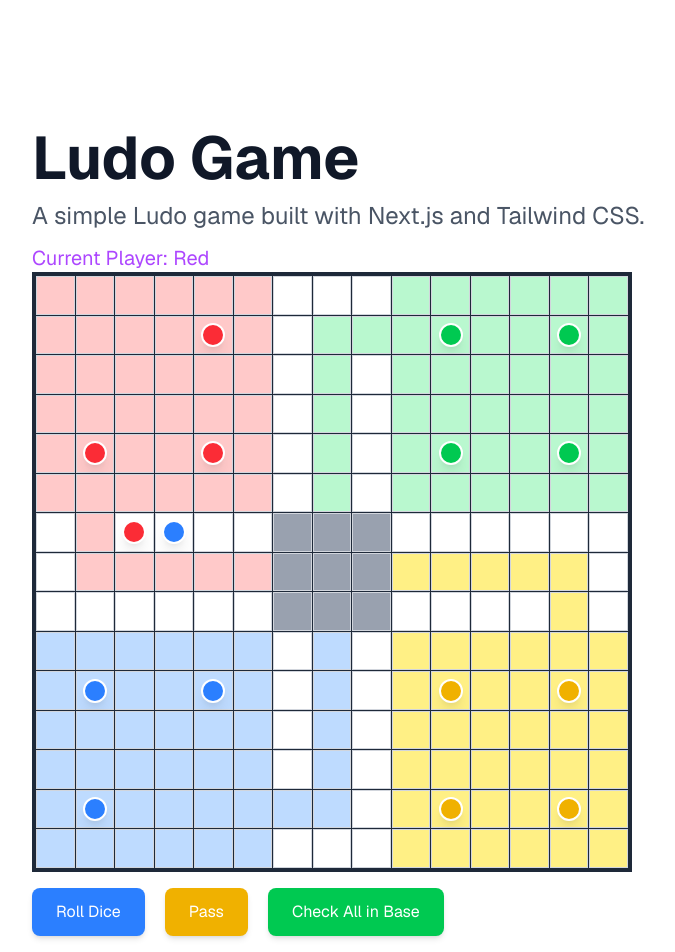
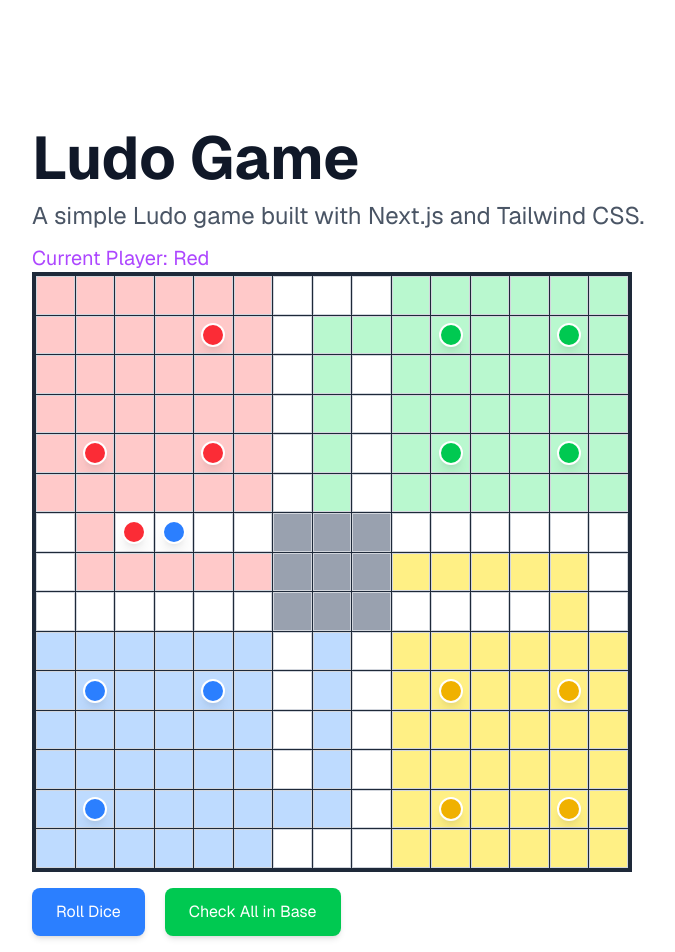
Before and after one commit to zeeshanhaider5121472/ludo-game, a Next.js app: page / in a window 1280 px wide. Shown: the top 952 px of the page, without its empty margins (288-963 px from the left). Built offline with nearby package versions, Linux system fonts and the light colour scheme.

Commit message:
some issues with pass button

```diff
--- a/app/page.tsx
+++ b/app/page.tsx
@@ -584,12 +584,18 @@ export default function Home() {
             Roll Dice
           </button>
 
-          <button
-            onClick={() => passToNextPlayer(currentPlayer)}
-            className="px-6 py-3 ml-5 bg-yellow-500 text-white rounded-lg shadow-md disabled:bg-blue-200"
-          >
-            Pass
-          </button>
+          {/* Conditionally render Pass button */}
+          {(currentPlayer === "red" && redAllBase) ||
+          (currentPlayer === "green" && greenAllBase) ||
+          (currentPlayer === "blue" && blueAllBase) ||
+          (currentPlayer === "yellow" && yellowAllBase) ? (
+            <button
+              onClick={() => passToNextPlayer(currentPlayer)}
+              className="px-6 py-3 ml-5 bg-yellow-500 text-white rounded-lg shadow-md"
+            >
+              Pass
+            </button>
+          ) : null}
 
           <button
             onClick={() => checkAllTokensInBase(currentPlayer)}
```
